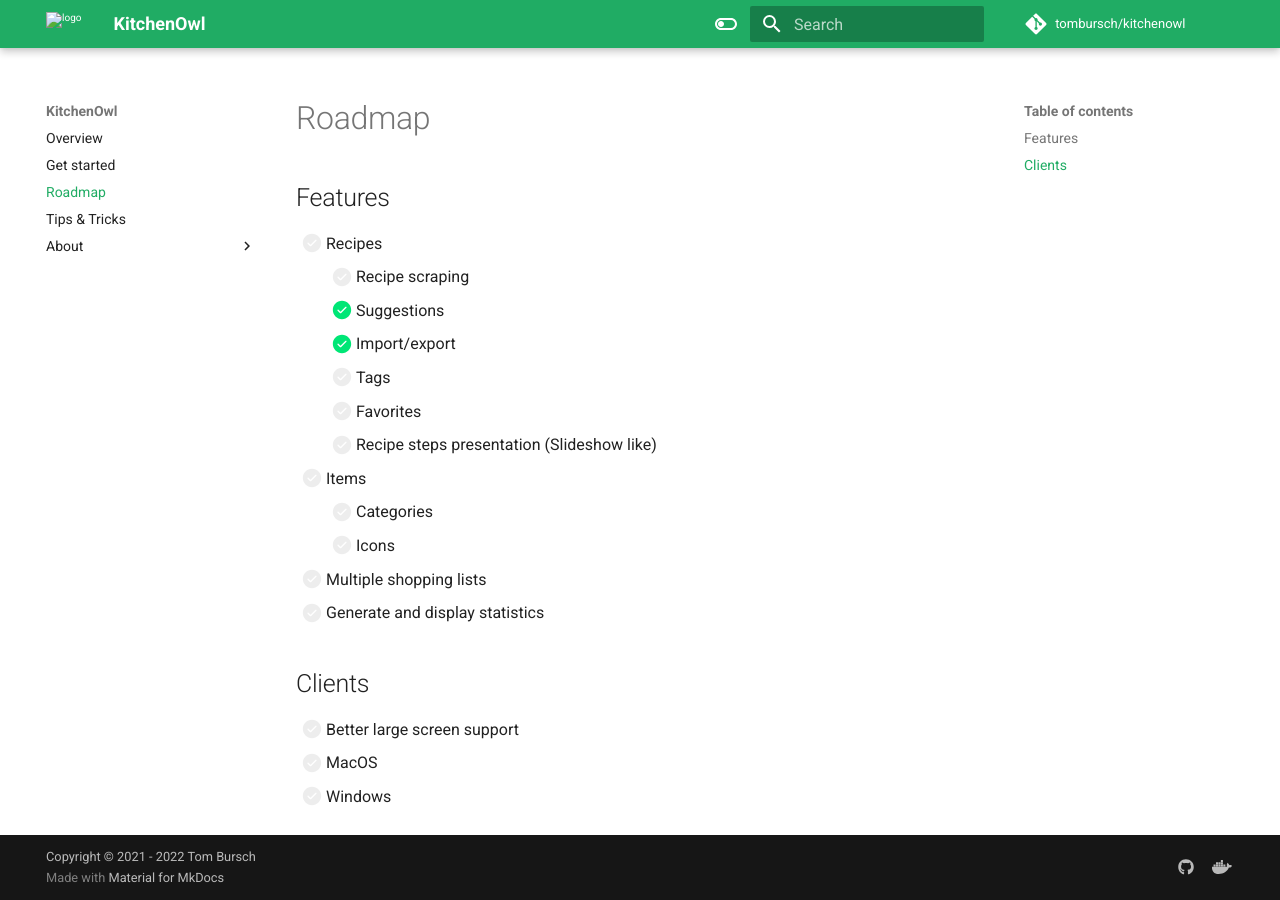
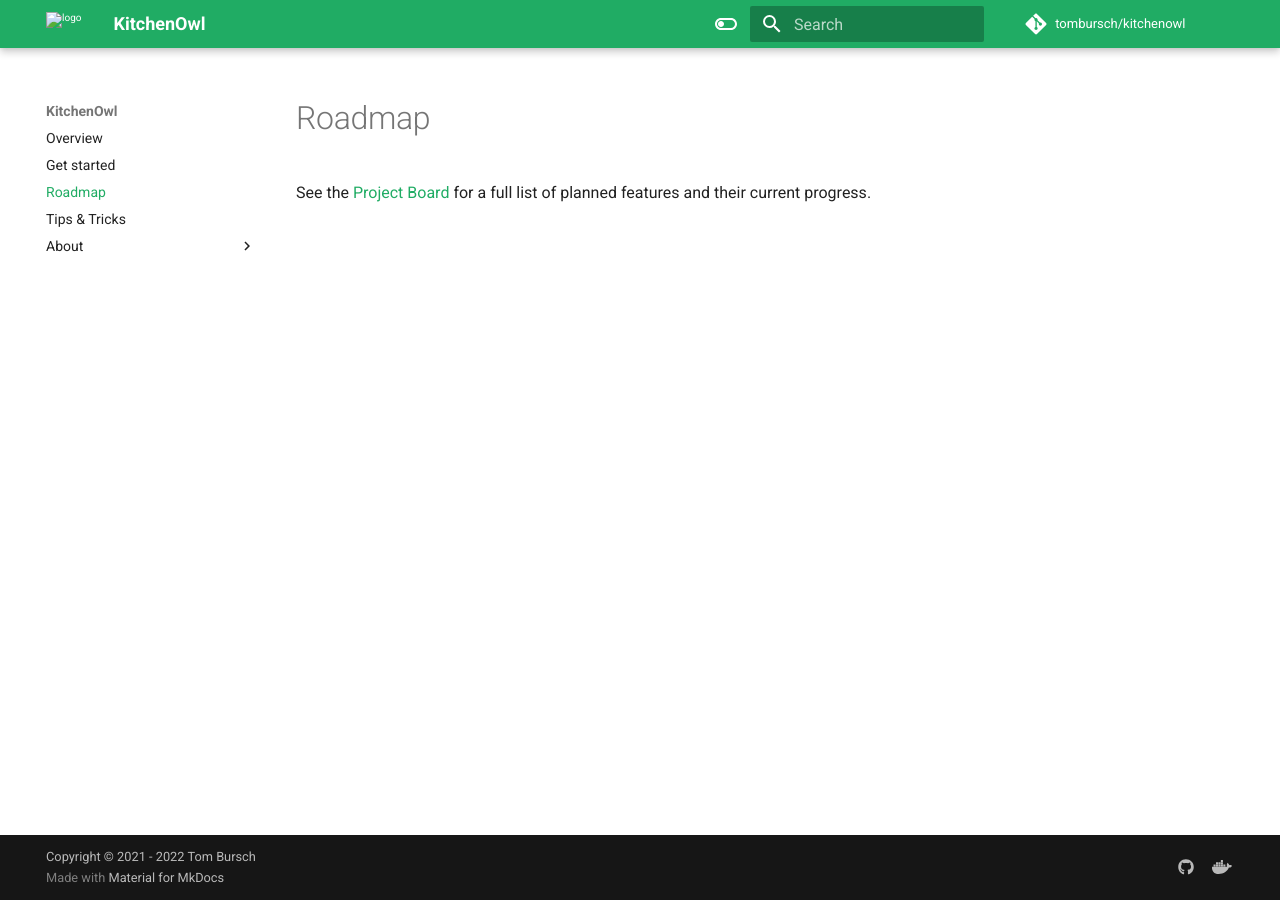
Before and after one commit to TomBursch/kitchenowl, an MkDocs documentation site: the page built from docs/roadmap.md, in a window 1280 px wide. Built offline with MkDocs 1.6.1 and Material for MkDocs 9.7.7, drawn with Linux system fonts in a browser that asks for light colours; comment, search, counter and statistics services are not loaded.

Commit message:
docs: update

```diff
--- a/docs/roadmap.md
+++ b/docs/roadmap.md
@@ -1,18 +1 @@
-## Features
-- [ ] Recipes
-    - [ ] Recipe scraping
-    - [x] Suggestions
-    - [x] Import/export
-    - [ ] Tags
-    - [ ] Favorites
-    - [ ] Recipe steps presentation (Slideshow like)
-- [ ] Items
-    - [ ] Categories
-    - [ ] Icons
-- [ ] Multiple shopping lists
-- [ ] Generate and display statistics
-
-## Clients
-- [ ] Better large screen support
-- [ ] MacOS
-- [ ] Windows
+See the [Project Board](https://github.com/users/TomBursch/projects/1) for a full list of planned features and their current progress.
```
Also changed, not shown: docs/about/contributing.md (+4 -0 lines), docs/get-started.md (+26 -17 lines).
